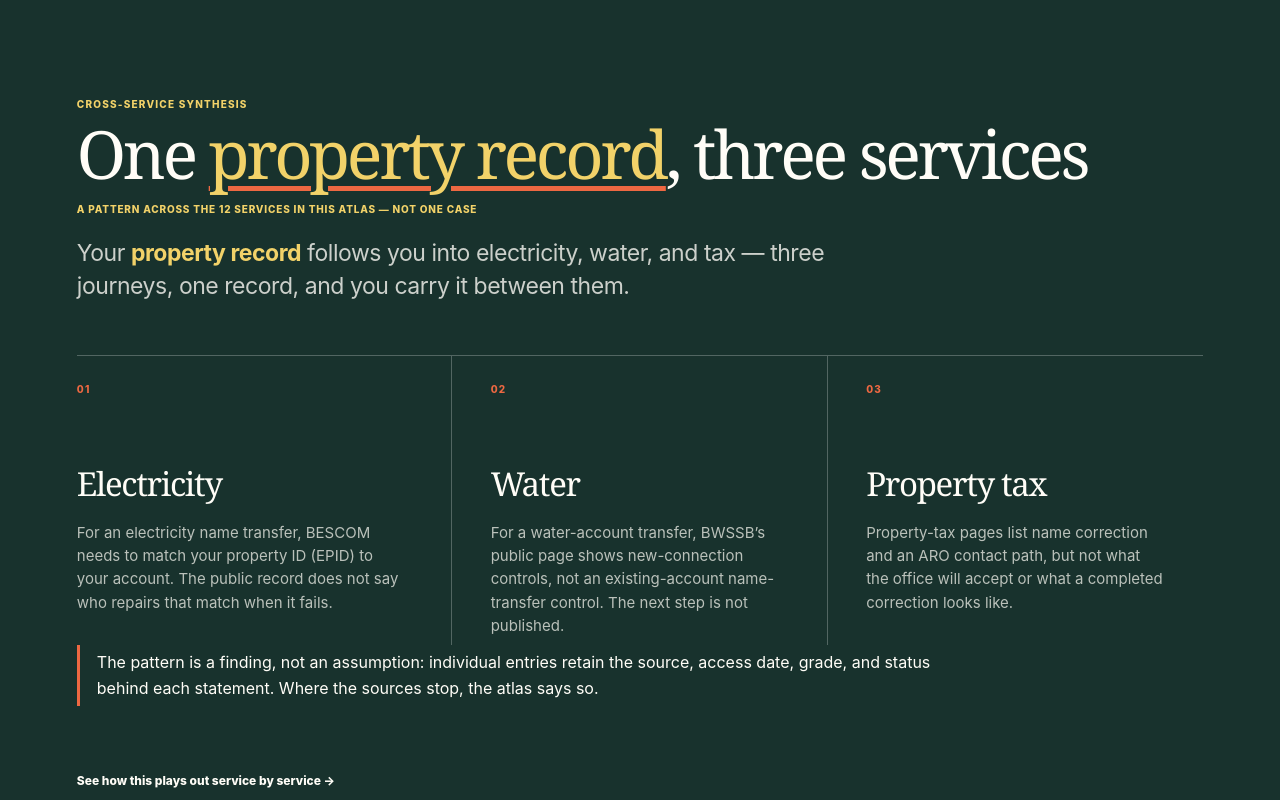
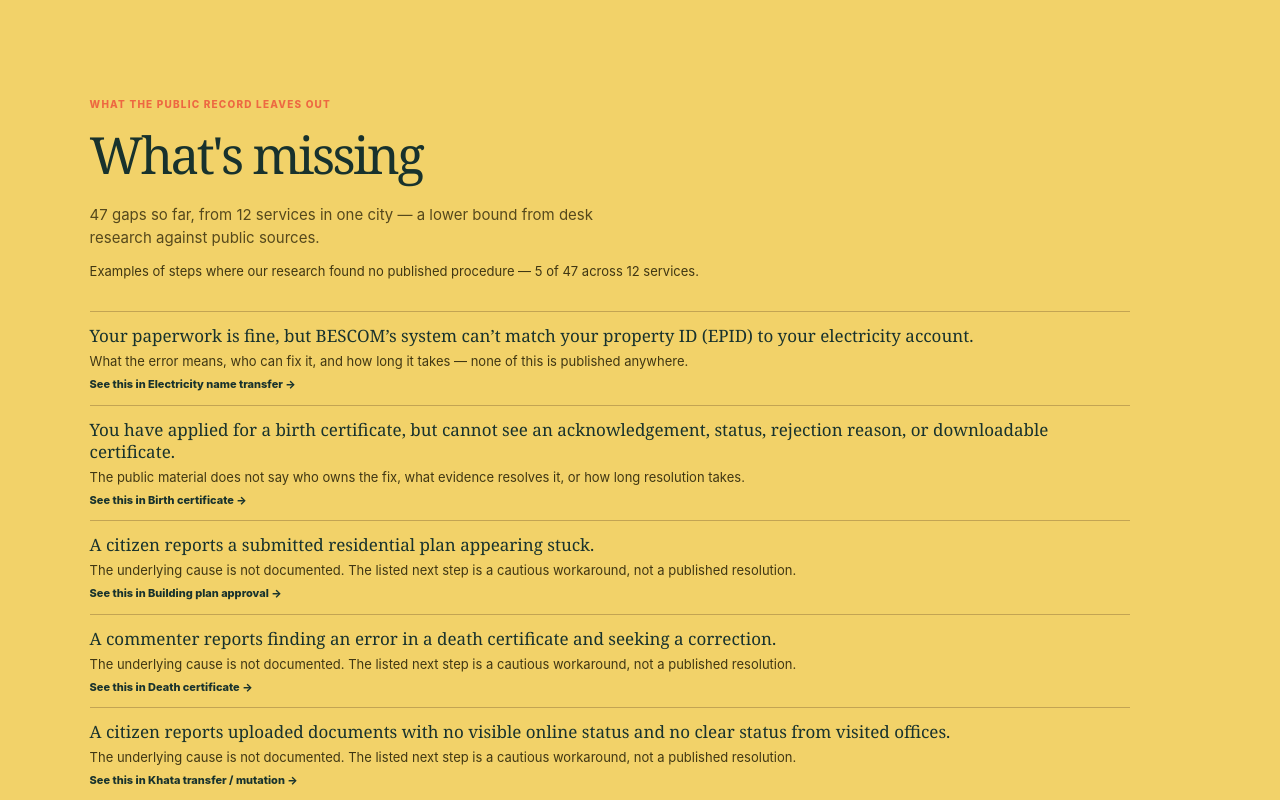
Before and after one commit to salmanneedsajob/public-service-dependency-atlas, a Next.js app: page / in a window 1280 px wide. Shown: the part 960-1760 px from the top of the page. Built offline with nearby package versions, Linux system fonts and the light colour scheme.

Commit message:
refactor: remove redundant synthesis section

```diff
--- a/app/globals.css
+++ b/app/globals.css
@@ -155,10 +155,6 @@
 .failure-layers, .atlas-directory { padding: clamp(60px, 8vw, 108px) clamp(20px, 6vw, 92px); }
 .failure-layers { background: var(--ink); color: #fffdf7; }
 .failure-layers .step-label { color: var(--yellow); }
-.failure-layers .atlas-thesis { color: #fffdf7; }
-.synthesis-scope { margin: 14px 0 0; color: var(--yellow); text-transform: uppercase; letter-spacing: .08em; font-size: 10px; font-weight: 850; }
-.synthesis-subject { color: var(--yellow); font-weight: inherit; text-decoration: underline; text-decoration-color: var(--orange); text-decoration-thickness: 5px; text-underline-offset: 7px; }
-.synthesis .section-intro strong { color: var(--yellow); }
 .failure-layers h2, .atlas-directory h2, .contribution h2 { margin: 15px 0 0; font-family: Georgia, serif; font-size: clamp(40px, 5vw, 72px); font-weight: 500; letter-spacing: -.055em; line-height: .95; }
 .section-intro { max-width: 760px; margin: 20px 0 0; color: rgba(255, 253, 247, .78); font-size: clamp(17px, 2vw, 23px); line-height: 1.45; letter-spacing: -.02em; }
 .layer-grid { display: grid; grid-template-columns: repeat(3, 1fr); margin-top: 52px; border-top: 1px solid rgba(255,255,255,.25); }
--- a/app/page.tsx
+++ b/app/page.tsx
@@ -39,22 +39,6 @@
         </div>
       </section>
 
-      <section className="failure-layers synthesis" aria-labelledby="synthesis-heading">
-        <div className="section-heading">
-          <p className="step-label">Cross-service synthesis</p>
-          <h2 id="synthesis-heading">One <strong className="synthesis-subject">property record</strong>, three services</h2>
-          <p className="synthesis-scope">A pattern across the 12 services in this atlas — not one case</p>
-          <p className="section-intro">Your <strong>property record</strong> follows you into electricity, water, and tax — three journeys, one record, and you carry it between them.</p>
-        </div>
-        <div className="layer-grid">
-          <article><span>01</span><h3>Electricity</h3><p>For an <Link href="/bescom">electricity name transfer</Link>, BESCOM needs to match your property ID (EPID) to your account. The public record does not say who repairs that match when it fails.</p></article>
-          <article><span>02</span><h3>Water</h3><p>For a <Link href="/water-account">water-account transfer</Link>, BWSSB’s public page shows new-connection controls, not an existing-account name-transfer control. The next step is not published.</p></article>
-          <article><span>03</span><h3>Property tax</h3><p><Link href="/property-tax">Property-tax</Link> pages list name correction and an ARO contact path, but not what the office will accept or what a completed correction looks like.</p></article>
-        </div>
-        <p className="atlas-thesis">The pattern is a finding, not an assumption: individual entries retain the source, access date, grade, and status behind each statement. Where the sources stop, the atlas says so.</p>
-        <a className="section-onward-link" href="#directory">See how this plays out service by service →</a>
-      </section>
-
       <section className="atlas-missing" id="missing" aria-labelledby="missing-heading">
         <div className="atlas-missing-intro">
           <p className="step-label">What the public record leaves out</p>
@@ -76,7 +60,7 @@
           <h2 id="layers-heading">Three layers of failure</h2>
         </div>
         <div className="layer-grid">
-          <article><span>01</span><h3>Documentation</h3><p>An older BESCOM account says it needed a builder NOC; a 2026 account says it did not. No public document explains when that NOC is required.</p></article>
+          <article><span>01</span><h3>Documentation</h3><p>An older BESCOM account says it needed a builder NOC; a 2026 account says it did not. No public document explains when that NOC is required. Property-tax pages list name correction and an ARO contact path, but do not say what the office will accept or what a completed correction looks like.</p></article>
           <article><span>02</span><h3>Process</h3><p>You need to move a BWSSB water account into your name, but the public portal shows only new or additional connections — not the transfer route.</p></article>
           <article><span>03</span><h3>Infrastructure</h3><p>BESCOM’s system can’t match your property ID (EPID) to your account — and no public document says who repairs that.</p></article>
         </div>
```
